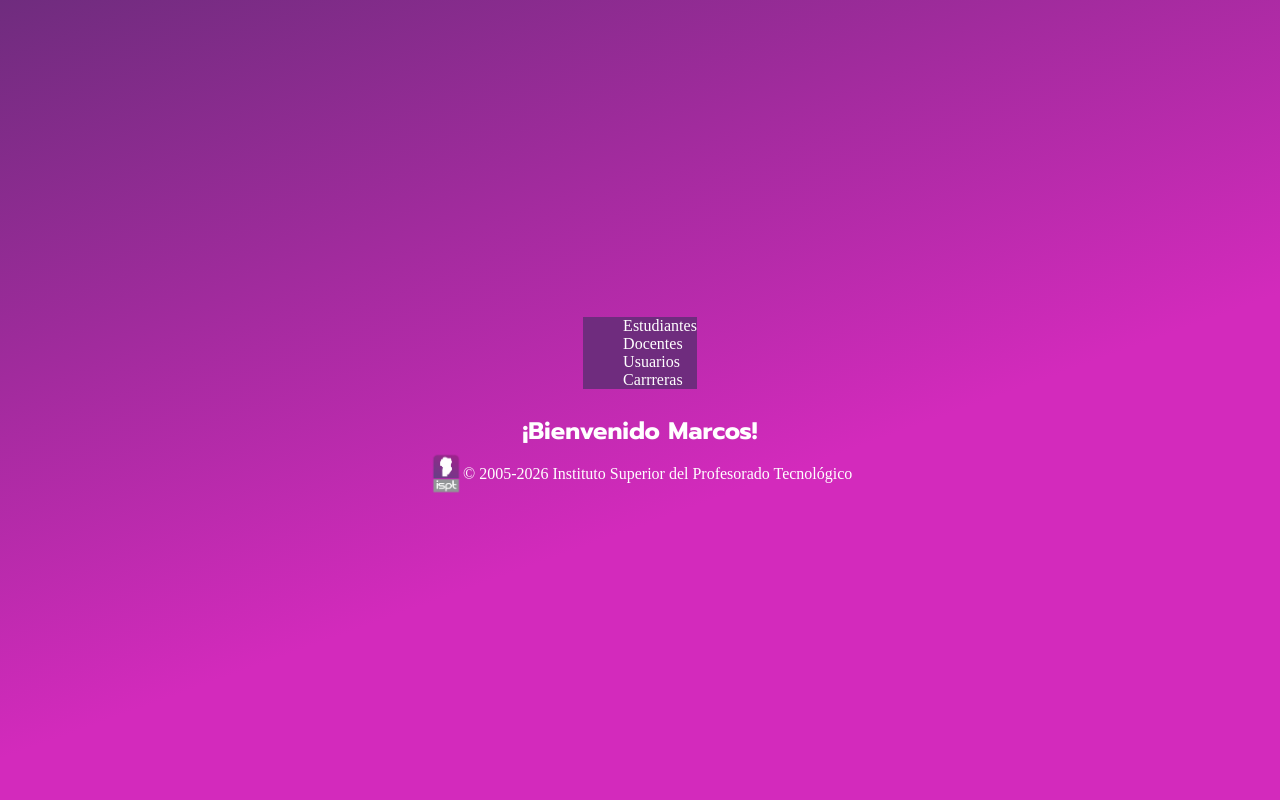
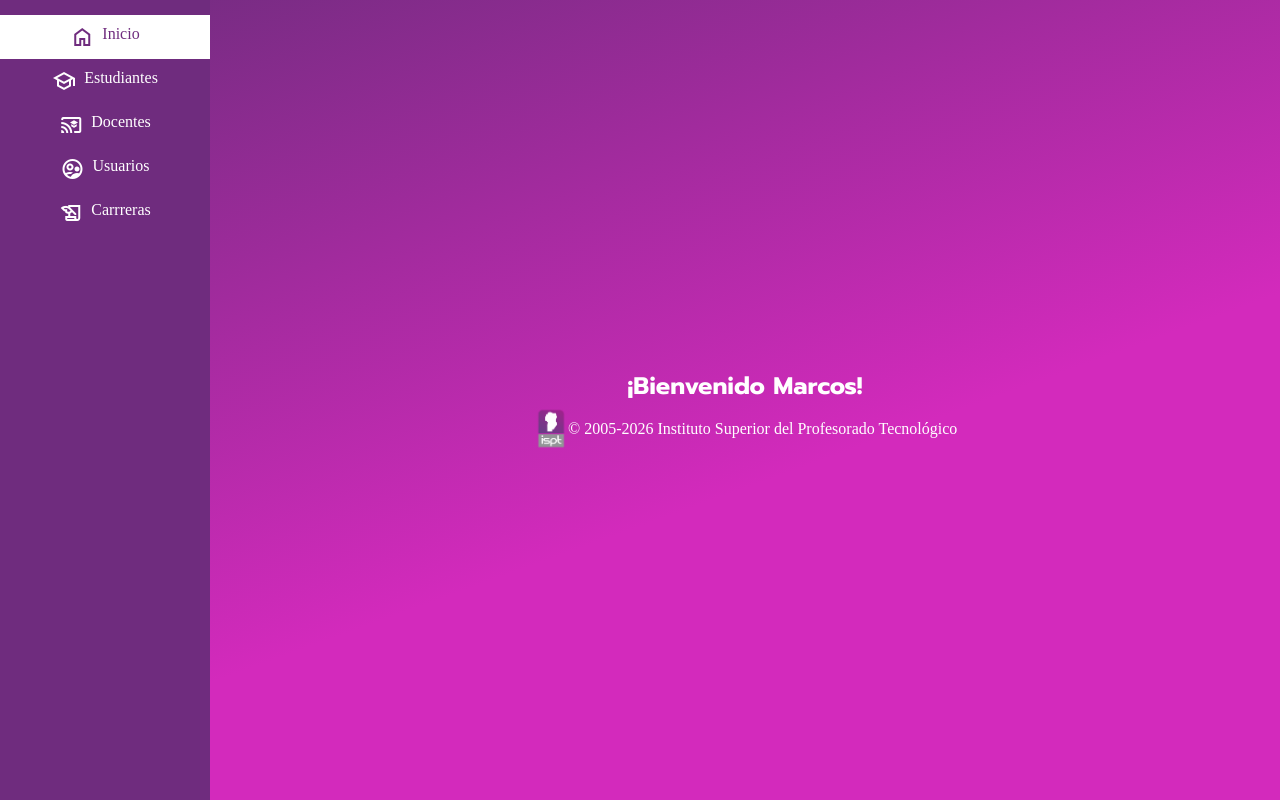
Before and after one commit to MatiasAbregu/ISPT-Project-Frontend, a React (Vite) app: page /inicio in a window 1280 px wide. Built offline with nearby package versions, Linux system fonts and the light colour scheme; a web font is replaced by a local one.

Commit message:
Initial sidebar

```diff
--- a/src/Global.css
+++ b/src/Global.css
@@ -5,16 +5,14 @@
 body {
     background: linear-gradient(160deg, #6f2c7e, #d32abc 60%);
     margin: 0;
-    display: flex;
-    min-height: 100vh;
+
 }
 
 #root {
     width: 100%;
+    min-height: 100vh;
     display: flex;
     flex-direction: column;
-    justify-content: center;
-    align-items: center;
 }
 
 .material-symbols-outlined {
--- a/src/components/Sidebar.jsx
+++ b/src/components/Sidebar.jsx
@@ -1,7 +1,11 @@
 import React from 'react'
 import '../styles/components/Sidebar.css'
+import { useLocation } from 'react-router'
 
 export const Sidebar = () => {
+
+    const url = useLocation();
+
     return (
         /*
         - Plan de estudio
@@ -14,10 +18,21 @@ export const Sidebar = () => {
         */
         <div className='sidebar'>
             <ul>
-            <a href=""><li>Estudiantes</li></a>
-            <a href=""><li>Docentes</li></a>
-            <a href=""><li>Usuarios</li></a>
-            <a href=""><li>Carrreras</li></a>
+                <a href="/inicio" className={url.pathname == "/inicio" ? "activated" : ""}>
+                    <span class="material-symbols-outlined">home</span><li>Inicio</li>
+                </a>
+                <a href="" className={``}>
+                    <span class="material-symbols-outlined">school</span><li>Estudiantes</li>
+                </a>
+                <a href="" className={``}>
+                    <span class="material-symbols-outlined">cast_for_education</span><li>Docentes</li>
+                </a>
+                <a href="" className={``}>
+                    <span class="material-symbols-outlined">supervised_user_circle</span><li>Usuarios</li>
+                </a>
+                <a href="" className={``}>
+                    <span class="material-symbols-outlined">history_edu</span><li>Carrreras</li>
+                </a>
             </ul>
         </div>
     )
--- a/src/pages/Home.jsx
+++ b/src/pages/Home.jsx
@@ -4,7 +4,7 @@ import { Footer } from '../components/Footer';
 import { Sidebar } from '../components/Sidebar';
 
 export const Home = () => {
-  const [user, setUser] = useState({username: "Marcos", role: "Administrador"});
+    const [user, setUser] = useState({ username: "Marcos", role: "Administrador" });
 
     useEffect(() => {
         document.title = "ISPT - Menú"
@@ -13,11 +13,13 @@ export const Home = () => {
     return (
         <article className="homePage">
             <Sidebar />
-            <h2>¡Bienvenido {user.username}!</h2>
-            <div className="buttonContainer">
+            <div className='homePageContainer'>
+                <h2>¡Bienvenido {user.username}!</h2>
+                <div className="buttonContainer">
 
+                </div>
+                <Footer />
             </div>
-            <Footer />
         </article>
     );
 }
--- a/src/styles/components/Sidebar.css
+++ b/src/styles/components/Sidebar.css
@@ -1,13 +1,50 @@
-.sidebar{
-
+.sidebar {
+    min-height: 100vh;
+    min-width: 210px;
+    background-color: #6f2c7e;
 }
 
 .sidebar ul {
+    width: 100%;
     list-style: none;
-    background-color: #6f2c7e;
+    margin: 0;
+    margin-top: 15px;
+    padding: 0;
+
+    display: flex;
+    flex-direction: column;
+    align-items: center;
 }
 
 .sidebar a {
+    width: 100%;
+    padding: 10px 0;
+
+    display: flex;
+    justify-content: center;
+    flex-wrap: nowrap;
+
     text-decoration: none;
     color: white;
+
+    transition: background-color .2s ease, color .2s ease;
 }
+
+.sidebar a.activated {
+    background-color: white;
+    color: #6f2c7e;
+}
+
+.sidebar a span {
+    margin-right: 8px;
+    transition: transform .2s ease;
+}
+
+.sidebar a:hover {
+    background-color: white;
+    color: #6f2c7e;
+}
+
+.sidebar a:hover span {
+    transform: scale(1.4);
+}
--- a/src/styles/pages/Home.css
+++ b/src/styles/pages/Home.css
@@ -1,11 +1,19 @@
 .homePage {
     display: flex;
-    flex-direction: column;
-    justify-content: center;
+    flex-direction: row;
     align-items: center;
+    width: 100%;
 }
 
-.homePage h2 {
+.homePageContainer {
+    display: flex;
+    flex-direction: column;
+    align-items: center;
+    justify-content: center;
+    width: 100%;
+}
+
+.homePage .homePageContainer h2 {
     color: white;
     margin: 0;
     margin-top: 2%;
```
Lines whose indentation alone changed are shown as unchanged.
